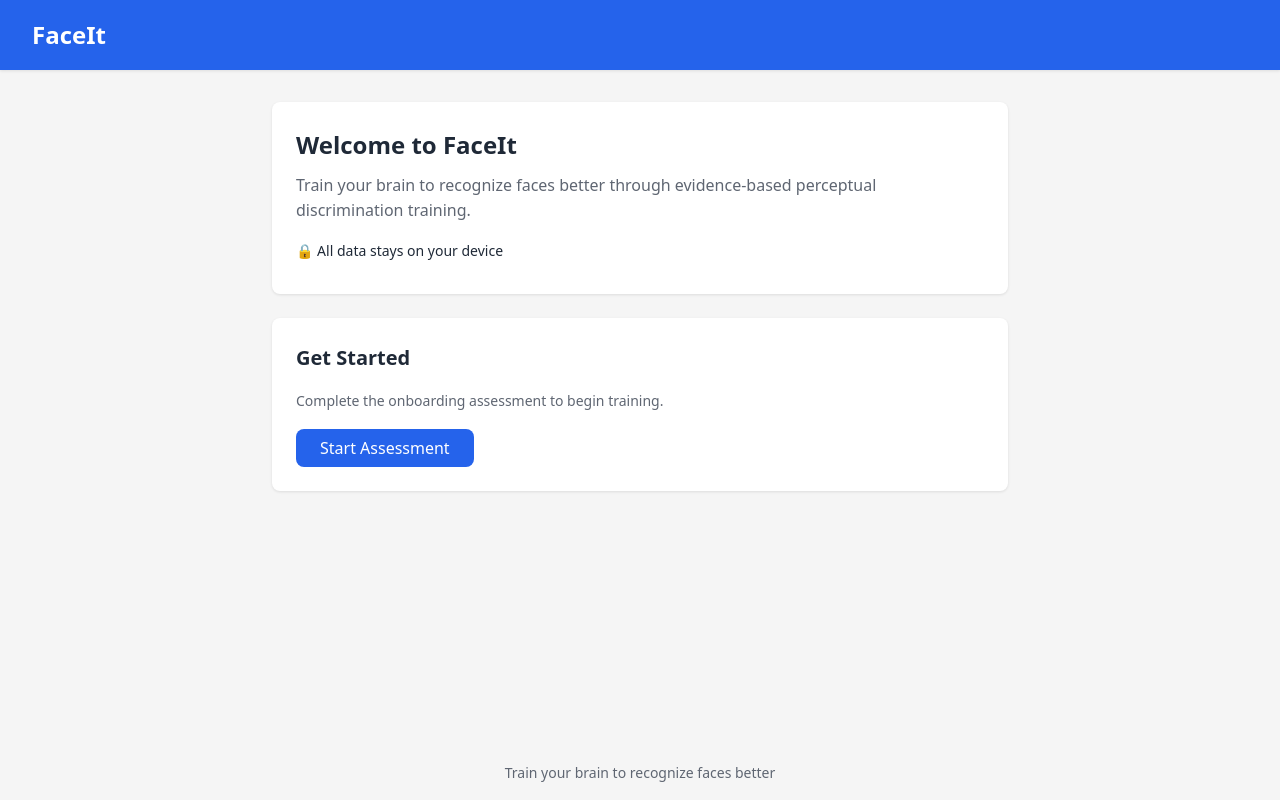
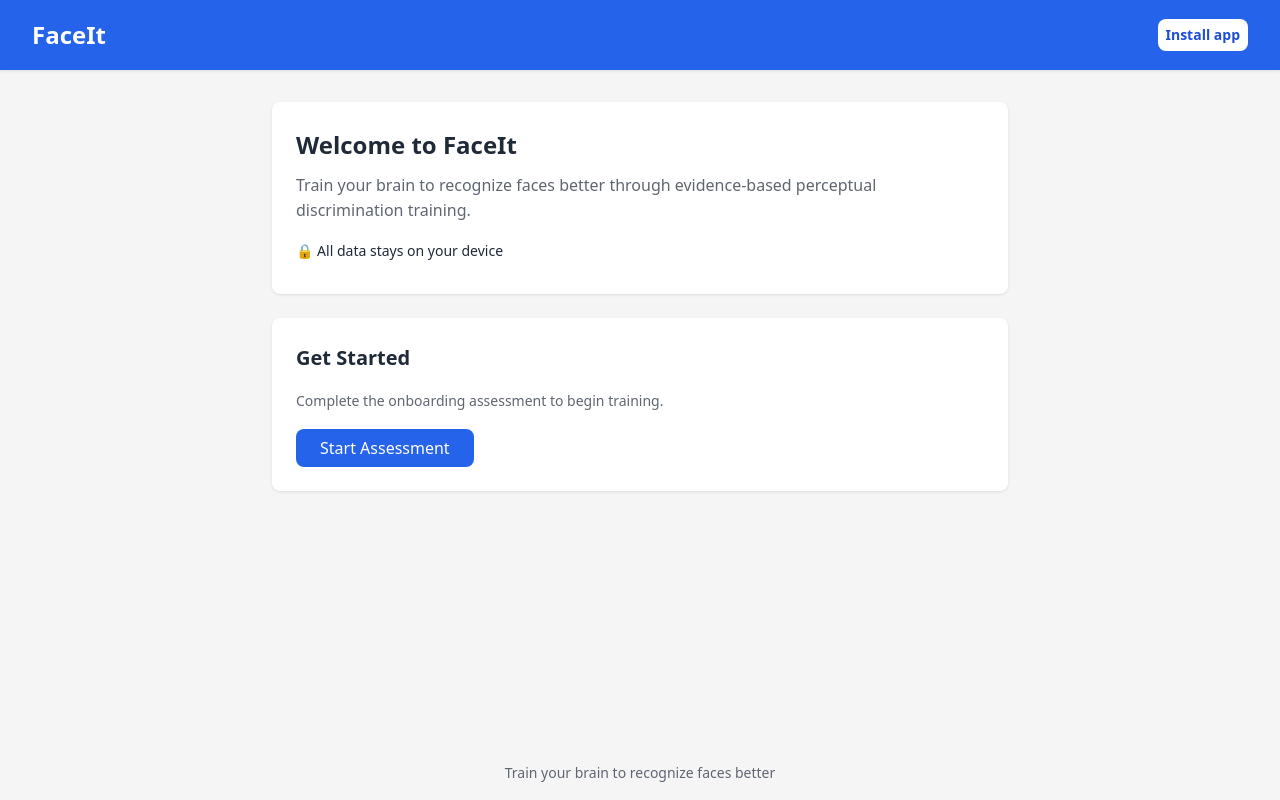
Before and after one commit to ChrisBrooksbank/faceit, a SvelteKit app: page / in a window 1280 px wide. Built offline with nearby package versions, Linux system fonts and the light colour scheme.

Commit message:
Keep PWA install action visible

```diff
--- a/src/routes/+layout.svelte
+++ b/src/routes/+layout.svelte
@@ -22,11 +22,13 @@
     const { children }: Props = $props();
     // data is available but not used in layout currently
 
-    let canInstall = $state(false);
+    let isInstalled = $state(false);
     let hasUpdate = $state(false);
     let isOfflineReady = $state(false);
+    let showInstallHelp = $state(false);
     let installPrompt = $state<BeforeInstallPromptEvent | null>(null);
     let updateServiceWorker = $state<((reloadPage?: boolean) => Promise<void>) | null>(null);
+    const canShowInstall = $derived(!isInstalled);
 
     function isAppInstalled(): boolean {
         const navigatorWithStandalone = navigator as Navigator & { standalone?: boolean };
@@ -40,24 +42,27 @@
     function handleBeforeInstallPrompt(event: Event): void {
         event.preventDefault();
         installPrompt = event as BeforeInstallPromptEvent;
-        canInstall = !isAppInstalled();
+        isInstalled = isAppInstalled();
     }
 
     function handleAppInstalled(): void {
         installPrompt = null;
-        canInstall = false;
+        isInstalled = true;
+        showInstallHelp = false;
     }
 
     async function installApp(): Promise<void> {
         if (!installPrompt) {
+            showInstallHelp = !showInstallHelp;
             return;
         }
 
         const prompt = installPrompt;
         installPrompt = null;
-        canInstall = false;
+        showInstallHelp = false;
         await prompt.prompt();
-        await prompt.userChoice;
+        const choice = await prompt.userChoice;
+        isInstalled = choice.outcome === 'accepted' || isAppInstalled();
     }
 
     async function updateApp(): Promise<void> {
@@ -72,6 +77,7 @@
     onMount(() => {
         let isMounted = true;
 
+        isInstalled = isAppInstalled();
         window.addEventListener('beforeinstallprompt', handleBeforeInstallPrompt);
         window.addEventListener('appinstalled', handleAppInstalled);
 
@@ -112,7 +118,7 @@
                 <span class="offline-status">Offline ready</span>
             {/if}
 
-            {#if canInstall}
+            {#if canShowInstall}
                 <button class="pwa-button" type="button" onclick={installApp}>Install app</button>
             {/if}
 
@@ -123,6 +129,16 @@
             {/if}
         </div>
     </header>
+
+    {#if showInstallHelp && canShowInstall}
+        <section class="install-help" aria-label="Install instructions">
+            <p>
+                Use your browser menu and choose <strong>Install app</strong> or
+                <strong>Add to home screen</strong>. Chrome and Edge may also show an install icon
+                in the address bar.
+            </p>
+        </section>
+    {/if}
 
     <main>
         {@render children()}
@@ -194,6 +210,19 @@
         color: #92400e;
     }
 
+    .install-help {
+        background: var(--color-surface);
+        border-bottom: 1px solid var(--color-border);
+        color: var(--color-text);
+        padding: var(--spacing-sm) var(--spacing-xl);
+    }
+
+    .install-help p {
+        font-size: var(--font-size-sm);
+        margin: 0 auto;
+        max-width: 800px;
+    }
+
     main {
         flex: 1;
         padding: var(--spacing-xl);
@@ -221,6 +250,10 @@
             width: 100%;
         }
 
+        .install-help {
+            padding: var(--spacing-sm) var(--spacing-md);
+        }
+
         main {
             padding: var(--spacing-md);
         }
```
